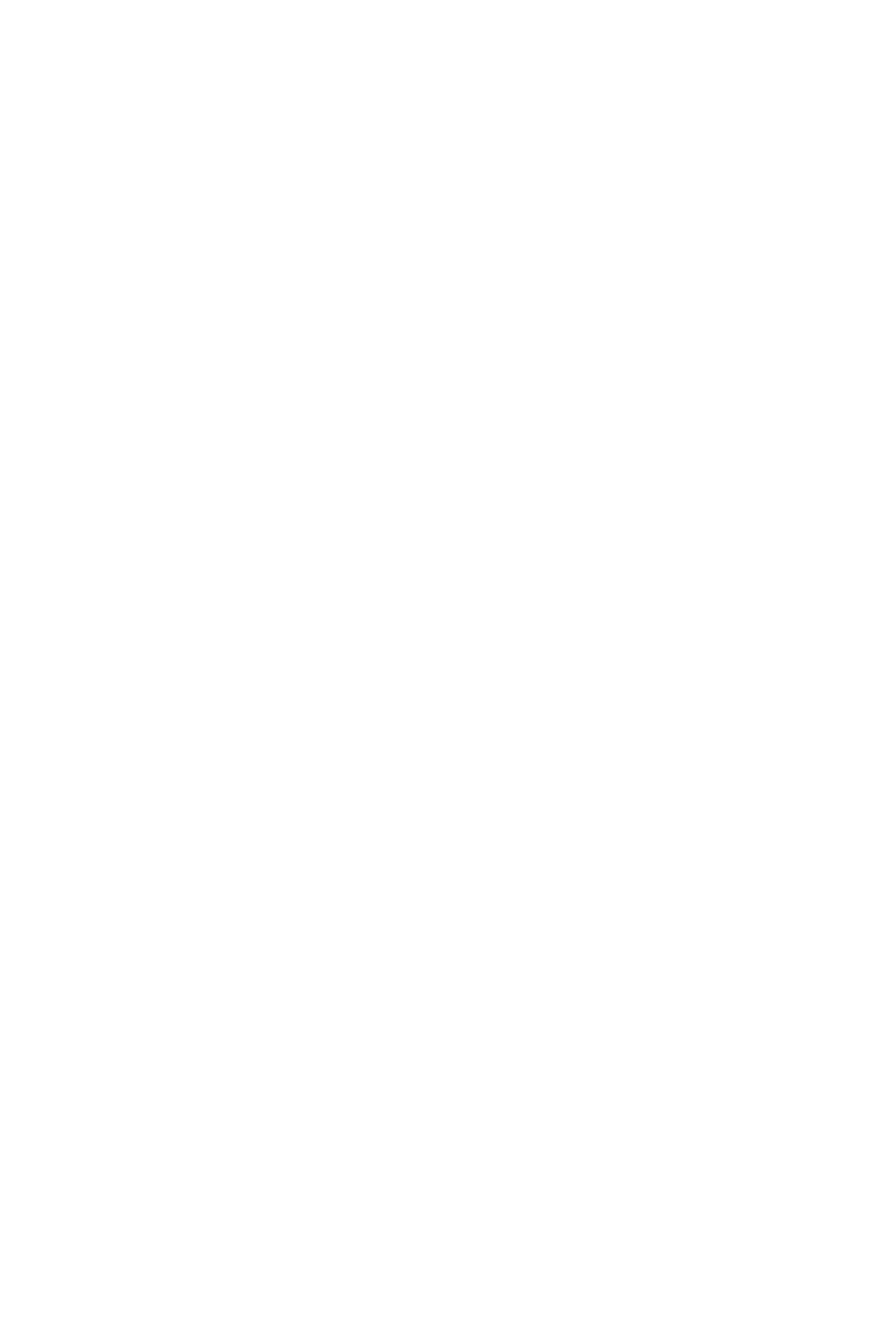
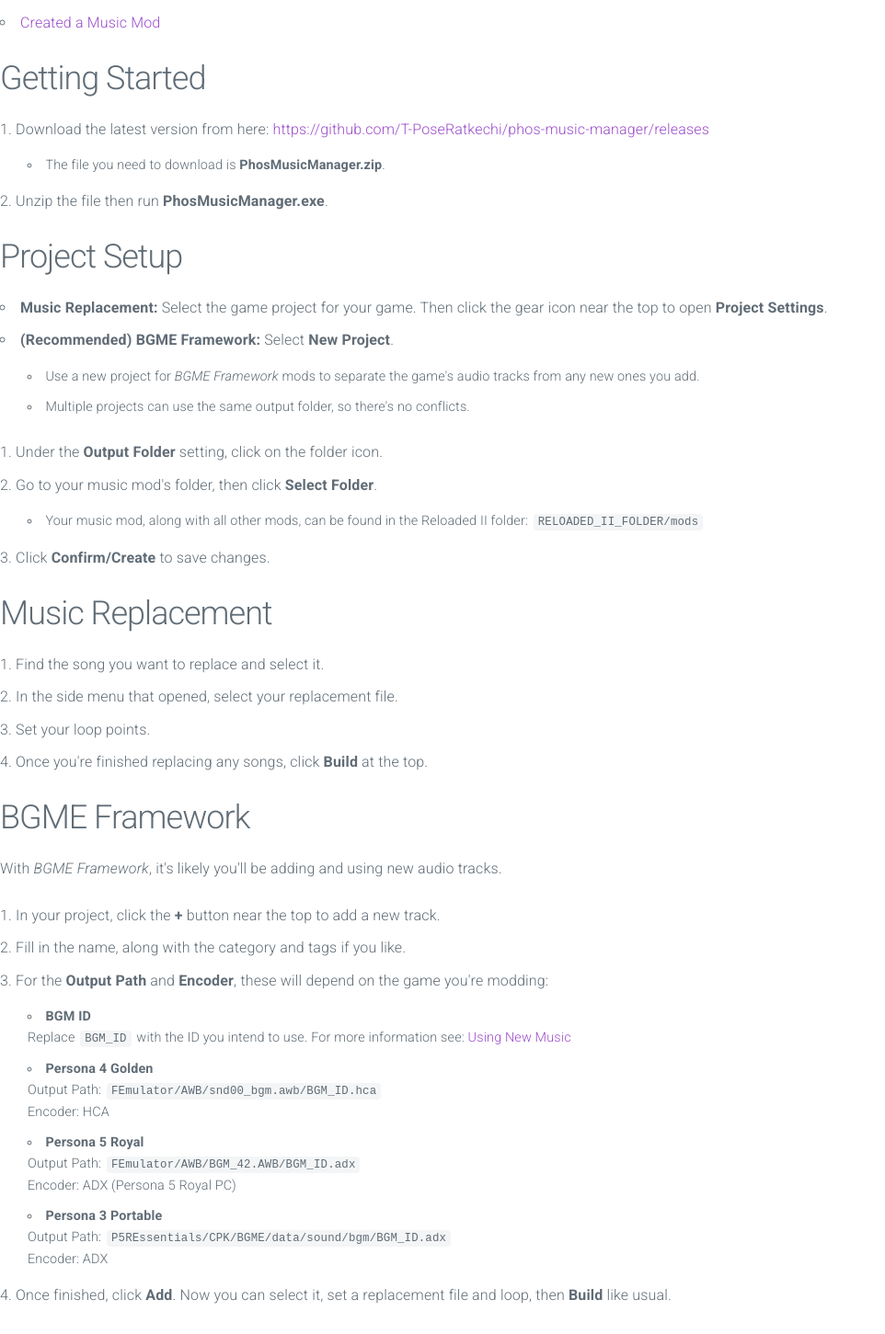
Before and after one commit to T-PoseRatkechi/PersonaMusicScript, a SvelteKit app in the folder sveltekit/: page /guides/music-manager in a window 1280 px wide. Before the commit this address had no page. Shown: the part 261-1712 px from the top of the page at 92% size, without its empty margins (0-962 px from the left). Before the commit the page ends 800 px from the top, so only its background shows below. Built offline with nearby package versions, Linux system fonts and the light colour scheme.

Commit message:
Add music manager guide.

```diff
--- /dev/null
+++ b/sveltekit/src/routes/guides/music-manager/+page.svelte
@@ -0,0 +1,102 @@
+<script>
+	import { base } from '$app/paths';
+	import Link from '$lib/Link.svelte';
+</script>
+
+<h1>Phos Music Manager</h1>
+<p>
+	<em>Phos Music Manager</em> is, well, a music manager. It simplifies replacing music to just selecting
+	your new file, setting your loop, and building.
+</p>
+<h2>Requirements</h2>
+<ul>
+	<li>
+		<Link url="https://dotnet.microsoft.com/en-us/download/dotnet/7.0">.NET 7 Desktop Runtime</Link>
+	</li>
+	<li><Link url="{base}/guides/create-mod">Created a Music Mod</Link></li>
+</ul>
+<h2>Getting Started</h2>
+<ol>
+	<li>
+		Download the latest version from here: <Link
+			url="https://github.com/T-PoseRatkechi/phos-music-manager/releases"
+		/>
+		<ul><li>The file you need to download is <b>PhosMusicManager.zip</b>.</li></ul>
+	</li>
+	<li>Unzip the file then run <b>PhosMusicManager.exe</b>.</li>
+</ol>
+<h2>Project Setup</h2>
+<ul>
+	<li>
+		<b>Music Replacement:</b> Select the game project for your game. Then click the gear icon near
+		the top to open <b>Project Settings</b>.
+	</li>
+	<li><b>(Recommended) BGME Framework:</b> Select <b>New Project</b>.</li>
+	<ul>
+		<li>
+			Use a new project for <em>BGME Framework</em> mods to separate the game's audio tracks from any
+			new ones you add.
+		</li>
+		<li>Multiple projects can use the same output folder, so there's no conflicts.</li>
+	</ul>
+</ul>
+<ol>
+	<li>Under the <b>Output Folder</b> setting, click on the folder icon.</li>
+	<li>Go to your music mod's folder, then click <b>Select Folder</b>.</li>
+	<ul>
+		<li>
+			Your music mod, along with all other mods, can be found in the Reloaded II folder: <code
+				>RELOADED_II_FOLDER/mods</code
+			>
+		</li>
+	</ul>
+	<li>Click <b>Confirm/Create</b> to save changes.</li>
+</ol>
+<h2>Music Replacement</h2>
+<ol>
+	<li>Find the song you want to replace and select it.</li>
+	<li>In the side menu that opened, select your replacement file.</li>
+	<li>Set your loop points.</li>
+	<li>Once you're finished replacing any songs, click <b>Build</b> at the top.</li>
+</ol>
+<h2>BGME Framework</h2>
+<p>With <em>BGME Framework</em>, it's likely you'll be adding and using new audio tracks.</p>
+<ol>
+	<li>In your project, click the <b>+</b> button near the top to add a new track.</li>
+	<li>Fill in the name, along with the category and tags if you like.</li>
+	<li>
+		For the <b>Output Path</b> and <b>Encoder</b>, these will depend on the game you're modding:
+	</li>
+	<ul>
+		<li>
+			<b>BGM ID</b>
+			<div>
+				Replace <code>BGM_ID</code> with the ID you intend to use. For more information see: <Link
+					url="{base}/guides/new-music">Using New Music</Link
+				>
+			</div>
+		</li>
+		<li>
+			<b>Persona 4 Golden</b>
+			<div>Output Path: <code>FEmulator/AWB/snd00_bgm.awb/BGM_ID.hca</code></div>
+			<div>Encoder: HCA</div>
+		</li>
+		<li>
+			<b>Persona 5 Royal</b>
+			<div>Output Path: <code>FEmulator/AWB/BGM_42.AWB/BGM_ID.adx</code></div>
+			<div>Encoder: ADX (Persona 5 Royal PC)</div>
+		</li>
+		<li>
+			<b>Persona 3 Portable</b>
+			<div>Output Path: <code>P5REssentials/CPK/BGME/data/sound/bgm/BGM_ID.adx</code></div>
+			<div>Encoder: ADX</div>
+		</li>
+	</ul>
+	<li>
+		Once finished, click <b>Add</b>. Now you can select it, set a replacement file and loop, then
+		<b>Build</b> like usual.
+	</li>
+</ol>
+<p>
+	<b>Continue: <Link url="{base}/guides/randomized-bgm">Adding Randomized BGM</Link></b>
+</p>
```
